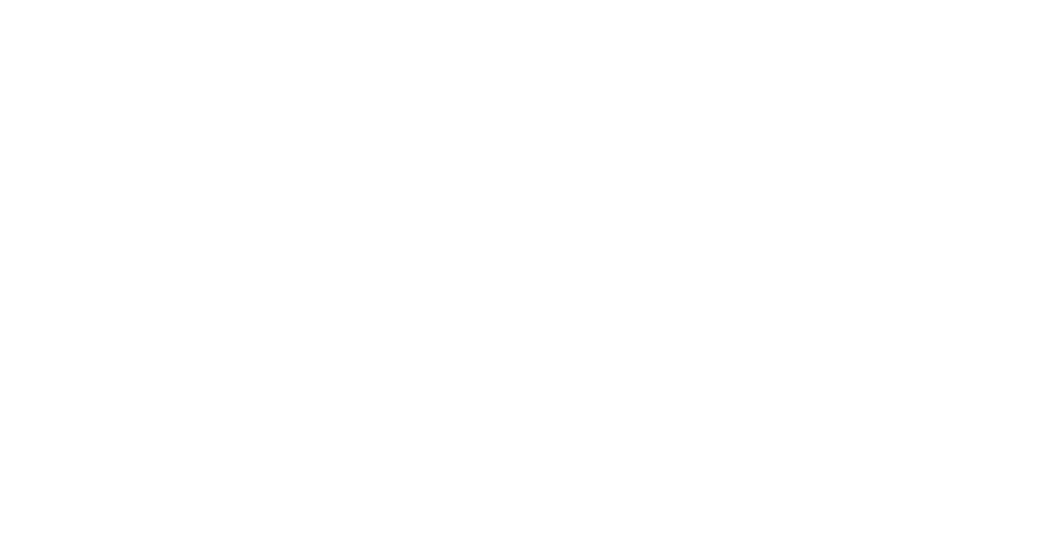
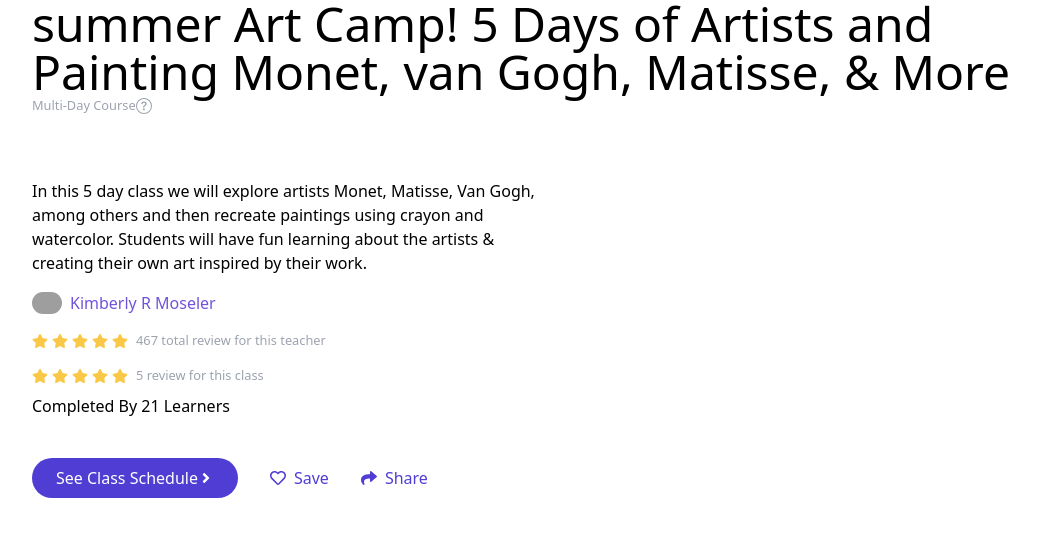
Before and after one commit to Lil-boss/kaholas-task, a React (Create React App) app: page / in a window 1280 px wide. Shown: the top 536 px of the page, without its empty margins (96-1135 px from the left). Built offline with nearby package versions, Linux system fonts and the light colour scheme; grey boxes are pictures that could not be loaded; the HTML template or start-up script is replaced by a standard one.

Commit message:
complete info and buttons

```diff
--- a/package.json
+++ b/package.json
@@ -8,6 +8,7 @@
     "@testing-library/user-event": "^13.5.0",
     "react": "^18.2.0",
     "react-dom": "^18.2.0",
+    "react-icons": "^4.4.0",
     "react-scripts": "5.0.1",
     "web-vitals": "^2.1.4"
   },
--- a/src/components/Home/Home.jsx
+++ b/src/components/Home/Home.jsx
@@ -1,8 +1,53 @@
 import React from 'react';
-
+import { FaStar, FaAngleRight, FaRegHeart, FaShare } from "react-icons/fa";
 const Home = () => {
     return (
         <>
+            <div className='w-4/5 mx-auto'>
+                <h1 className='text-5xl'>summer Art Camp! 5 Days of Artists and Painting Monet, van Gogh, Matisse, & More</h1>
+                <small className='flex items-center font-medium text-gray-400'>Multi-Day Course <svg className='ml-2' xmlns="http://www.w3.org/2000/svg" width="16" height="16" fill="currentColor" class="bi bi-question-circle" viewBox="0 0 16 16">
+                    <path d="M8 15A7 7 0 1 1 8 1a7 7 0 0 1 0 14zm0 1A8 8 0 1 0 8 0a8 8 0 0 0 0 16z" />
+                    <path d="M5.255 5.786a.237.237 0 0 0 .241.247h.825c.138 0 .248-.113.266-.25.09-.656.54-1.134 1.342-1.134.686 0 1.314.343 1.314 1.168 0 .635-.374.927-.965 1.371-.673.489-1.206 1.06-1.168 1.987l.003.217a.25.25 0 0 0 .25.246h.811a.25.25 0 0 0 .25-.25v-.105c0-.718.273-.927 1.01-1.486.609-.463 1.244-.977 1.244-2.056 0-1.511-1.276-2.241-2.673-2.241-1.267 0-2.655.59-2.75 2.286zm1.557 5.763c0 .533.425.927 1.01.927.609 0 1.028-.394 1.028-.927 0-.552-.42-.94-1.029-.94-.584 0-1.009.388-1.009.94z" />
+                </svg></small>
+                <div className='grid grid-cols-2 gap-4 mt-16'>
+                    {/* info div */}
+                    <div>
+                        <p>In this 5 day class we will explore artists Monet, Matisse, Van Gogh, among others and then recreate paintings using crayon and watercolor. Students will have fun learning about the artists & creating their own art inspired by their work.</p>
+                        <div className='mt-4 flex items-center'>
+                            <img className='rounded-full max-w-[30px] h-auto align-middle border-none' src="https://randomuser.me/api/portraits/women/81.jpg" alt="" />
+                            <h5 className='ml-2 font-medium text-[#7153DB]'>Kimberly R Moseler</h5>
+                        </div>
+                        <div className='flex items-center mt-4'>
+                            <div className='flex justify-between items-center text-[#F9C847] w-24'>
+                                <FaStar />
+                                <FaStar />
+                                <FaStar />
+                                <FaStar />
+                                <FaStar />
+                            </div>
+                            <small className='ml-2 text-gray-400'>467 total review for this teacher</small>
+                        </div>
+                        <div className='flex items-center mt-4'>
+                            <div className='flex justify-between items-center text-[#F9C847] w-24'>
+                                <FaStar />
+                                <FaStar />
+                                <FaStar />
+                                <FaStar />
+                                <FaStar />
+                            </div>
+                            <small className='ml-2 text-gray-400'>5 review for this class</small>
+                        </div>
+                        <p className='mt-2'>Completed By 21 Learners</p>
+                        <div className='mt-10 flex items-center'>
+                            <button className='flex items-center rounded-full bg-[#503DD4] px-6 py-2 text-white'>See Class Schedule <FaAngleRight /></button>
+                            <p className='flex items-center text-[#503DD4] ml-8'><FaRegHeart className='mr-2' /> Save</p>
+                            <p className='flex items-center text-[#503DD4] ml-8'><FaShare className='mr-2 ' /> Share</p>
+                        </div>
+                    </div>
+                    {/* img div */}
+                    <div></div>
+                </div>
+            </div>
 
         </>
     );
```
Also changed, not shown: 1 other file (tests, documents, lock files or other folders).
